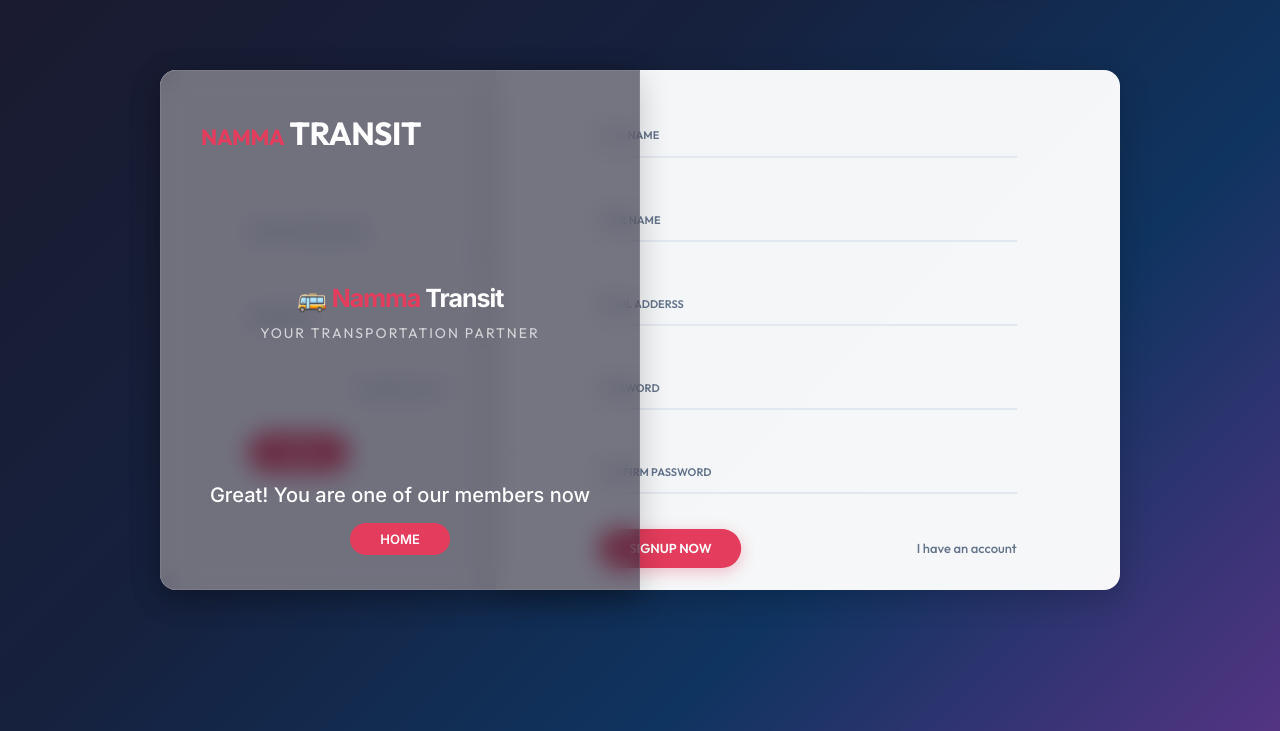
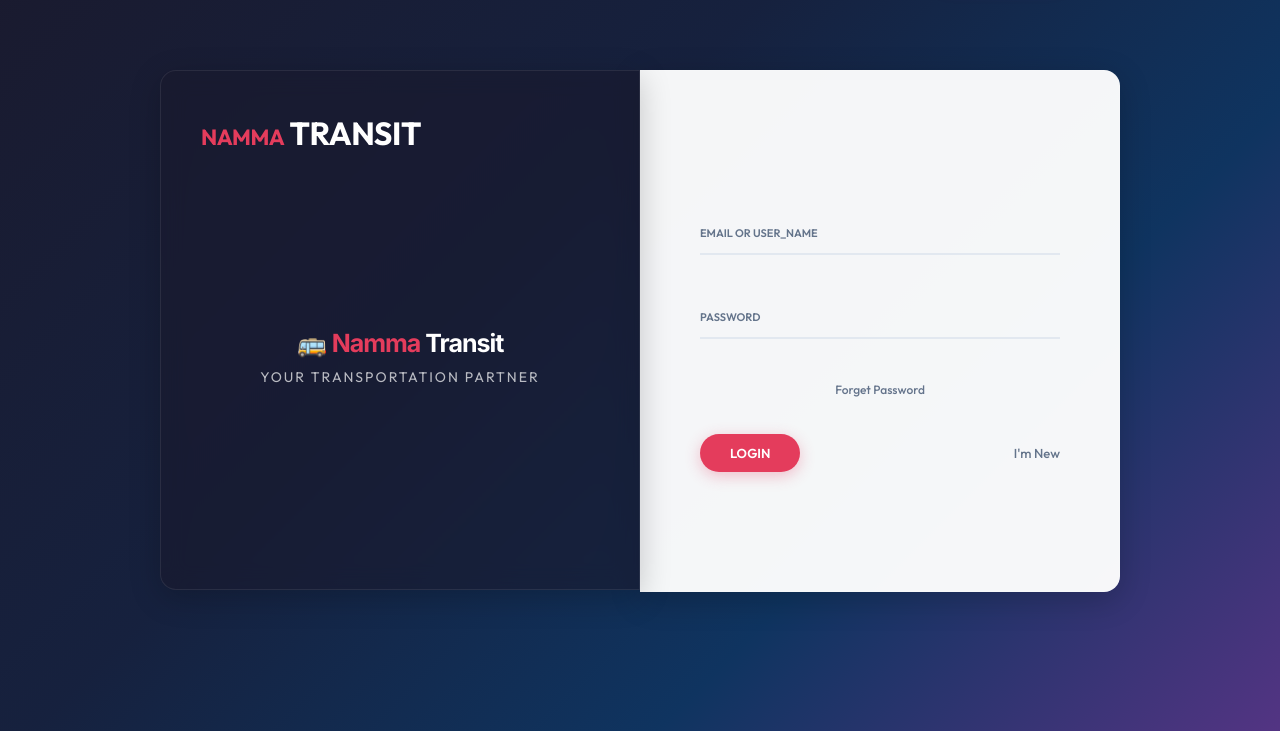
Before and after one commit to PPViveka/namma-transit, a Django app: page /accounts/ in a window 1280 px wide. Shown: the part 69-800 px from the top of the page. Run offline with Django 3.2, Linux system fonts and the light colour scheme; some libraries are stand-ins or nearby versions.

Commit message:
Fix login page UI: clean form layout and switch logic
Co-Authored-By: Claude Sonnet 4.6 <noreply@anthropic.com>

```diff
--- a/static/accounts/loginform.css
+++ b/static/accounts/loginform.css
@@ -218,37 +218,42 @@ body {
 /* FORM BOX */
 .form {
   position: relative;
+  background: rgba(255, 255, 255, 0.96);
+  border-radius: 0 var(--radius-md) var(--radius-md) 0;
+  box-shadow: 0 8px 32px rgba(0, 0, 0, 0.2);
+  border: 1px solid rgba(255, 255, 255, 0.1);
+  overflow: hidden;
 }
 .form .form-peice {
-  background: rgba(255, 255, 255, 0.96) !important;
+  display: none;
+  flex-direction: column;
+  justify-content: center;
   min-height: 520px;
-  box-shadow: 0 8px 32px 0 rgba(0, 0, 0, 0.2);
-  border-radius: 0 var(--radius-md) var(--radius-md) 0;
-  border: 1px solid rgba(255, 255, 255, 0.1);
+  padding: 48px 44px;
   color: #334155;
-  padding: 40px 0;
-  transition: all 0.6s cubic-bezier(0.4, 0, 0.2, 1);
-  position: absolute;
-  top: 0;
-  left: -30%;
-  width: 130%;
-  overflow: hidden;
+  opacity: 0;
+  transform: translateY(10px);
+  transition: opacity 0.35s ease, transform 0.35s ease;
 }
-.form .form-peice.switched {
-  transform: translateX(-100%);
-  width: 100%;
-  left: 0;
-  border-radius: var(--radius-md) 0 0 var(--radius-md);
+.form .form-peice.active {
+  display: flex;
+  opacity: 1;
+  transform: translateY(0);
 }
 
 .form form {
-  padding: 0 40px;
+  padding: 0;
   margin: 0;
-  width: 80%;
-  position: absolute;
-  top: 50%;
-  left: 50%;
-  transform: translate(-50%, -50%);
+  width: 100%;
+  position: static;
+  transform: none;
+  top: auto;
+  left: auto;
+}
+
+/* Hide success message — registration redirects to home now */
+.brand .success-msg {
+  display: none;
 }
 
 .form form .form-group {
--- a/static/accounts/loginform.js
+++ b/static/accounts/loginform.js
@@ -1,5 +1,4 @@
     //////////////////// Custom JS //////////////////////////
-    // If user field in not empty then action will works
     function validateForm() {
         var x1 = document.forms["myForm"]["name"].value;
         var x2 = document.forms["myForm"]["userid"].value;
@@ -22,10 +21,6 @@
         }
     }
 
-    // Switch to Log-in Page
-    function switchMe() {
-        document.getElementById("haveAccount").click();
-    }
 
     //////////////////// Custom JS //////////////////////////
 
@@ -132,14 +127,8 @@ $(document).ready(function () {
 
     // form switch
     $('a.switch').click(function (e) {
-        $(this).toggleClass('active');
         e.preventDefault();
-
-        if ($('a.switch').hasClass('active')) {
-            $(this).parents('.form-peice').addClass('switched').siblings('.form-peice').removeClass('switched');
-        } else {
-            $(this).parents('.form-peice').removeClass('switched').siblings('.form-peice').addClass('switched');
-        }
+        $(this).parents('.form-peice').removeClass('active').siblings('.form-peice').addClass('active');
     });
 
 
--- a/templates/accounts/loginform.html
+++ b/templates/accounts/loginform.html
@@ -4,7 +4,7 @@
 <html lang="en">
 <head>
   <meta charset="UTF-8">
-  <title>Sign-in to Smart Transport System</title>
+  <title>Namma Transit — Sign In</title>
 <!-- Google Fonts  -->
   <link href="https://fonts.googleapis.com/css2?family=Inter:wght@300;400;500;600;700&family=Outfit:wght@400;500;600;700;800&display=swap" rel="stylesheet">
 
@@ -16,7 +16,7 @@
   <link rel="stylesheet" href="{% static 'accounts/loginform.css' %}">
 </head>
 
-<body onload="switchMe()">
+<body>
 <!-- ............NAVBAR............... -->
 <nav class="navbar">
    <div class="brand-title">
@@ -80,7 +80,7 @@
          <div class="col-sm-6 form">
 
             <!-- Login Form -->
-            <div class="login form-peice switched" id="log">
+            <div class="login form-peice active" id="log">
                <form class="login-form" action="{% url 'login' %}" method="post">{% csrf_token %} <!-- Secured -->
                   <!-- if Not Found  -->
                   {% if 'login' ==  from %}
```
